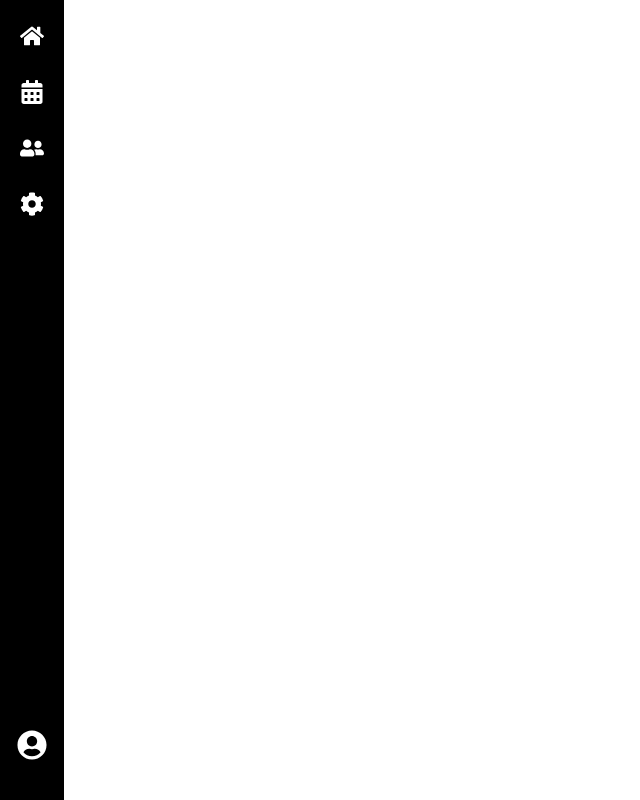
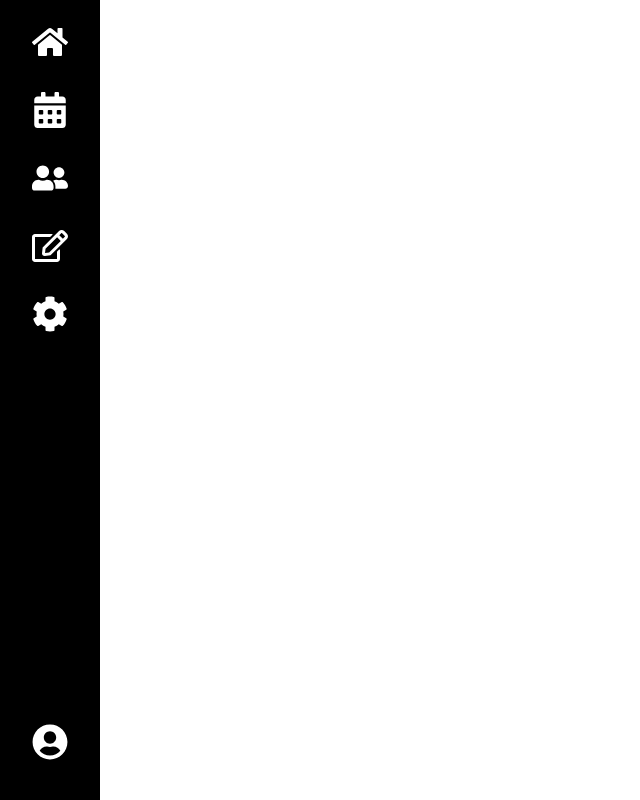
Before and after one commit to aitanoffir/LargeProject, a React (Vite) app in the folder FitLink/: page /NavBar in a window 1280 px wide. Shown: the whole page, without its empty margins (0-640 px from the left). Built offline with nearby package versions, Linux system fonts and the light colour scheme.

Commit message:
Editing navbar and addclient

```diff
--- a/FitLink/src/Components/AddClient.jsx
+++ b/FitLink/src/Components/AddClient.jsx
@@ -120,12 +120,12 @@ const AddClient = () => {
           </div>
         </div>
         <div className = "flex justify-between mt-6">
-          <button className = "bg-black text-right text-white px-4 py-2 rounded-xl flex items-left">
+          <button className = " cursor-pointer bg-black text-right text-white px-4 py-2 rounded-xl flex items-left">
             <img className= "h-5 w-5 mr-2 mt-1" src={left_arrow}></img>
             Back
           </button>
 
-          <button className = "bg-black text-white px-4 py-2 rounded-xl flex items-left">
+          <button className = "cursor-pointer bg-black text-white px-4 py-2 rounded-xl flex items-left">
             <img className="h-7 w-7 mr-2" src={plus_circle}></img>
             Add Client
           </button>
@@ -134,7 +134,7 @@ const AddClient = () => {
 
       <div style={circleStyle}>
         <button style={rectangleStyle}>
-          <label className = "input-label text-black text-right mr-3 mt-2" style = {{fontFamily: 'Inter, sans-serif'}}>Edit Color
+          <label className = "cursor-pointer input-label text-black text-right mr-3 mt-2" style = {{fontFamily: 'Inter, sans-serif'}}>Edit Color
             <img className="h-7 w-7  relative top-[-27px] right-[-10px]" src={pencil_icon}></img>
           </label>
 
--- a/FitLink/src/Components/NavBar.jsx
+++ b/FitLink/src/Components/NavBar.jsx
@@ -1,16 +1,17 @@
-import { FaHome, FaCalendarAlt, FaUserFriends, FaCog, FaUserCircle } from 'react-icons/fa';
+import { FaHome, FaCalendarAlt, FaUserFriends, FaCog, FaUserCircle, FaRegEdit } from 'react-icons/fa';
 
 const NavBar = () => {
   return (
-    <div className="h-screen w-16 bg-black flex flex-col items-center justify-between py-6">
+    <div className="h-screen w-25 bg-black flex flex-col items-center justify-between py-6">
       <div className="flex flex-col items-center gap-8">
-        <FaHome className="text-white text-2xl cursor-pointer" />
-        <FaCalendarAlt className="text-white text-2xl cursor-pointer" />
-        <FaUserFriends className="text-white text-2xl cursor-pointer" />
-        <FaCog className="text-white text-2xl cursor-pointer" />
+        <FaHome className="text-white text-4xl cursor-pointer" onClick={() => navigate("/Home")} />
+        <FaCalendarAlt className="text-white text-4xl cursor-pointer" />
+        <FaUserFriends className="text-white text-4xl cursor-pointer" />
+        <FaRegEdit className="text-white text-4xl cursor-pointer" onClick={() => navigate("/ProgramPage")} />
+        <FaCog className="text-white text-4xl cursor-pointer" />
       </div>
       <div className="mb-4">
-        <FaUserCircle className="text-white text-3xl cursor-pointer" />
+        <FaUserCircle className="text-white text-4xl cursor-pointer" />
       </div>
     </div>
   );
```
